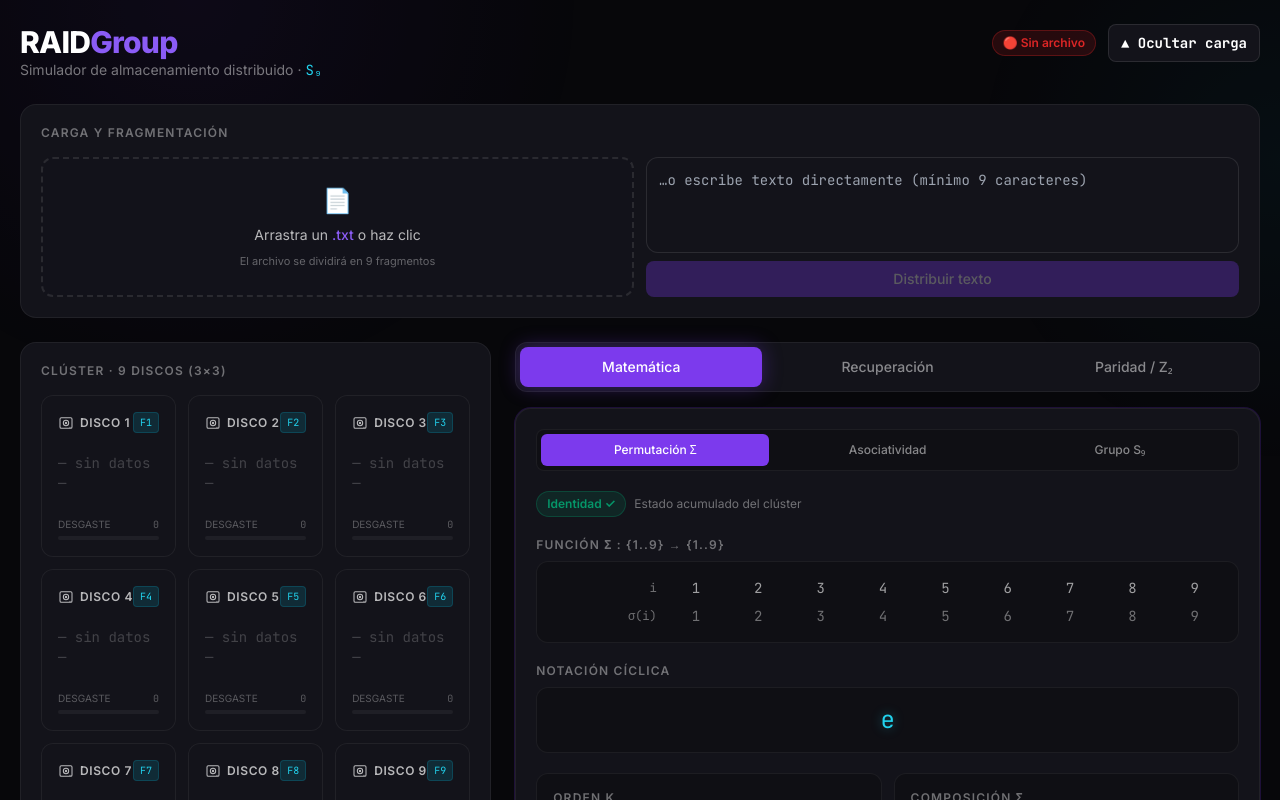
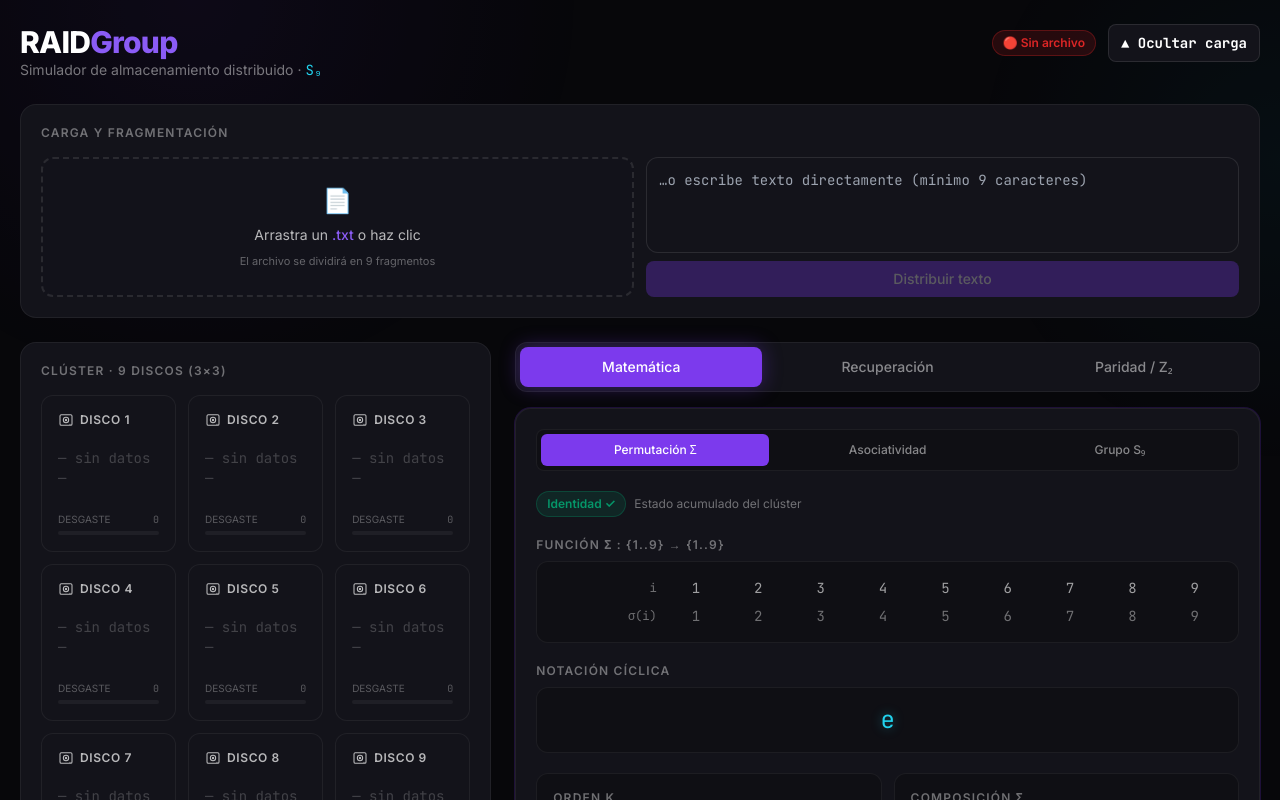
Before and after one commit to csalinas18/RAIDgroup, a React (Vite) app: page / in a window 1280 px wide. Shown: the top 800 px of the page. Built offline with nearby package versions, Linux system fonts and the light colour scheme.

Commit message:
fix: fija los discos en celdas estáticas y anima el contenido para que ninguno desaparezca al mezclar

```diff
--- a/src/components/ClusterGrid.jsx
+++ b/src/components/ClusterGrid.jsx
@@ -1,9 +1,9 @@
-import { motion } from 'framer-motion'
+import { motion, AnimatePresence } from 'framer-motion'
 
 /**
  * Ícono de disco duro (SVG inline).
  */
-function DiskIcon({ className = '' }) {
+function DiskIcon() {
   return (
     <svg
       viewBox="0 0 24 24"
@@ -12,7 +12,6 @@ function DiskIcon({ className = '' }) {
       strokeWidth="1.6"
       strokeLinecap="round"
       strokeLinejoin="round"
-      className={className}
       width="16"
       height="16"
     >
@@ -25,15 +24,16 @@ function DiskIcon({ className = '' }) {
 }
 
 /**
- * Tarjeta individual de disco. Cada tarjeta está identificada por el fragmento
- * lógico que contiene (layoutId) para que Framer Motion la deslice cuando una
- * permutación reordena el clúster.
+ * Tarjeta de disco físico. Las 9 tarjetas ocupan SIEMPRE una celda fija de la
+ * grilla 3×3 (no se reordenan ni se desplazan), de modo que ninguna puede
+ * "desaparecer" por una animación de layout. El movimiento de un fragmento entre
+ * discos se muestra con un fundido del contenido: cuando el fragmento lógico que
+ * ocupa este disco cambia, el bloque de datos hace fade-in y la tarjeta pulsa.
  */
 function DiskCard({ position, fragIndex, fragment, wear, destroyed, recovered }) {
   const hasData = fragment != null && !destroyed
   const preview = hasData ? fragment.slice(0, 40) : ''
 
-  // Estado visual → colores del borde/fondo.
   let borderColor = 'rgba(255,255,255,0.06)'
   let boxShadow = 'none'
   let bg = '#13131A'
@@ -47,9 +47,6 @@ function DiskCard({ position, fragIndex, fragment, wear, destroyed, recovered })
     bg = '#13131A'
   }
 
-  // El temblor/pulso va en un contenedor interno: si se animara `x`/`scale`
-  // sobre el mismo elemento que usa `layout`, ambos pelearían por el mismo
-  // `transform` y las tarjetas saldrían de posición al mezclar.
   const emphasis = destroyed
     ? { x: [0, -8, 8, -8, 8, -4, 4, 0] }
     : recovered
@@ -58,11 +55,10 @@ function DiskCard({ position, fragIndex, fragment, wear, destroyed, recovered })
 
   return (
     <motion.div
-      layout
-      transition={{ type: 'spring', stiffness: 300, damping: 30 }}
-      initial={{ opacity: 0 }}
-      animate={{ opacity: 1, borderColor, boxShadow, backgroundColor: bg }}
-      className="relative rounded-xl border p-4 backdrop-blur-sm select-none"
+      initial={false}
+      animate={{ borderColor, boxShadow, backgroundColor: bg }}
+      transition={{ duration: 0.3 }}
+      className="relative rounded-xl border p-4 select-none overflow-hidden"
       style={{ borderWidth: 1 }}
     >
       <motion.div animate={emphasis} transition={{ duration: 0.5 }}>
@@ -74,26 +70,53 @@ function DiskCard({ position, fragIndex, fragment, wear, destroyed, recovered })
               DISCO {position + 1}
             </span>
           </div>
-        {!destroyed && (
-          <span className="text-[10px] font-mono px-1.5 py-0.5 rounded bg-accent-cyan-glow text-accent-cyan-light border border-accent-cyan/20">
+          {!destroyed && fragIndex != null && (
+            <motion.span
+              key={fragIndex}
+              initial={{ opacity: 0, scale: 0.8 }}
+              animate={{ opacity: 1, scale: 1 }}
+              className="text-[10px] font-mono px-1.5 py-0.5 rounded bg-accent-cyan-glow text-accent-cyan-light border border-accent-cyan/20"
+            >
               F{fragIndex + 1}
-          </span>
+            </motion.span>
           )}
         </div>
 
-      {/* Contenido */}
+        {/* Contenido — se refresca con fundido cuando cambia el fragmento */}
+        <div className="min-h-[2.5rem]">
+          <AnimatePresence mode="wait">
             {destroyed ? (
-        <div className="flex items-center gap-2 text-status-error font-semibold text-sm py-3">
+              <motion.div
+                key="destroyed"
+                initial={{ opacity: 0 }}
+                animate={{ opacity: 1 }}
+                exit={{ opacity: 0 }}
+                className="flex items-center gap-2 text-status-error font-semibold text-sm py-3"
+              >
                 <span className="text-lg">⚠</span> FALLO FÍSICO
-        </div>
+              </motion.div>
             ) : hasData ? (
-        <p className="font-mono text-sm text-accent-cyan-light break-all leading-snug min-h-[2.5rem]">
+              <motion.p
+                key={`f-${fragIndex}`}
+                initial={{ opacity: 0, y: 6 }}
+                animate={{ opacity: 1, y: 0 }}
+                exit={{ opacity: 0 }}
+                transition={{ duration: 0.25 }}
+                className="font-mono text-sm text-accent-cyan-light break-all leading-snug"
+              >
                 {preview || <span className="text-white/20">·</span>}
                 {fragment.length > 40 && <span className="text-white/25">…</span>}
+              </motion.p>
+            ) : (
+              <p
+                key="empty"
+                className="font-mono text-sm text-white/20 py-3"
+              >
+                — sin datos —
               </p>
-      ) : (
-        <p className="font-mono text-sm text-white/20 py-3">— sin datos —</p>
             )}
+          </AnimatePresence>
+        </div>
 
         {/* Barra de desgaste */}
         <div className="mt-3">
@@ -104,9 +127,7 @@ function DiskCard({ position, fragIndex, fragment, wear, destroyed, recovered })
           <div className="h-1 rounded-full bg-white/5 overflow-hidden">
             <motion.div
               className="h-full rounded-full"
-            style={{
-              background: 'linear-gradient(90deg,#22D3EE,#7C3AED)',
-            }}
+              style={{ background: 'linear-gradient(90deg,#22D3EE,#7C3AED)' }}
               initial={{ width: 0 }}
               animate={{ width: `${Math.min(100, wear * 12)}%` }}
               transition={{ duration: 0.4 }}
@@ -119,7 +140,10 @@ function DiskCard({ position, fragIndex, fragment, wear, destroyed, recovered })
 }
 
 /**
- * ClusterGrid — grilla 3×3 de discos + bloque de paridad.
+ * ClusterGrid — grilla 3×3 de discos físicos + bloque de paridad.
+ *
+ * Cada celda corresponde a un disco FÍSICO fijo (posición 0..8). El fragmento
+ * lógico que ocupa el disco `position` es `mapping[position]`.
  */
 export default function ClusterGrid({
   fragments,
@@ -135,12 +159,12 @@ export default function ClusterGrid({
     <div className="space-y-4">
       <div className="grid grid-cols-3 gap-3">
         {Array.from({ length: 9 }, (_, position) => {
-          const fragIndex = hasFile ? mapping[position] : position
+          const fragIndex = hasFile ? mapping[position] : null
           const destroyed = destroyedDisks.includes(position)
           const fragment = hasFile ? fragments[position] : null
           return (
             <DiskCard
-              key={fragIndex}
+              key={position}
               position={position}
               fragIndex={fragIndex}
               fragment={fragment}
@@ -155,7 +179,6 @@ export default function ClusterGrid({
       {/* Bloque de paridad P */}
       <div className="flex justify-center">
         <motion.div
-          layout
           initial={{ opacity: 0, y: 10 }}
           animate={{ opacity: 1, y: 0 }}
           className="rounded-xl border p-4 w-2/3 backdrop-blur-sm"
```
Lines whose indentation alone changed are shown as unchanged.
